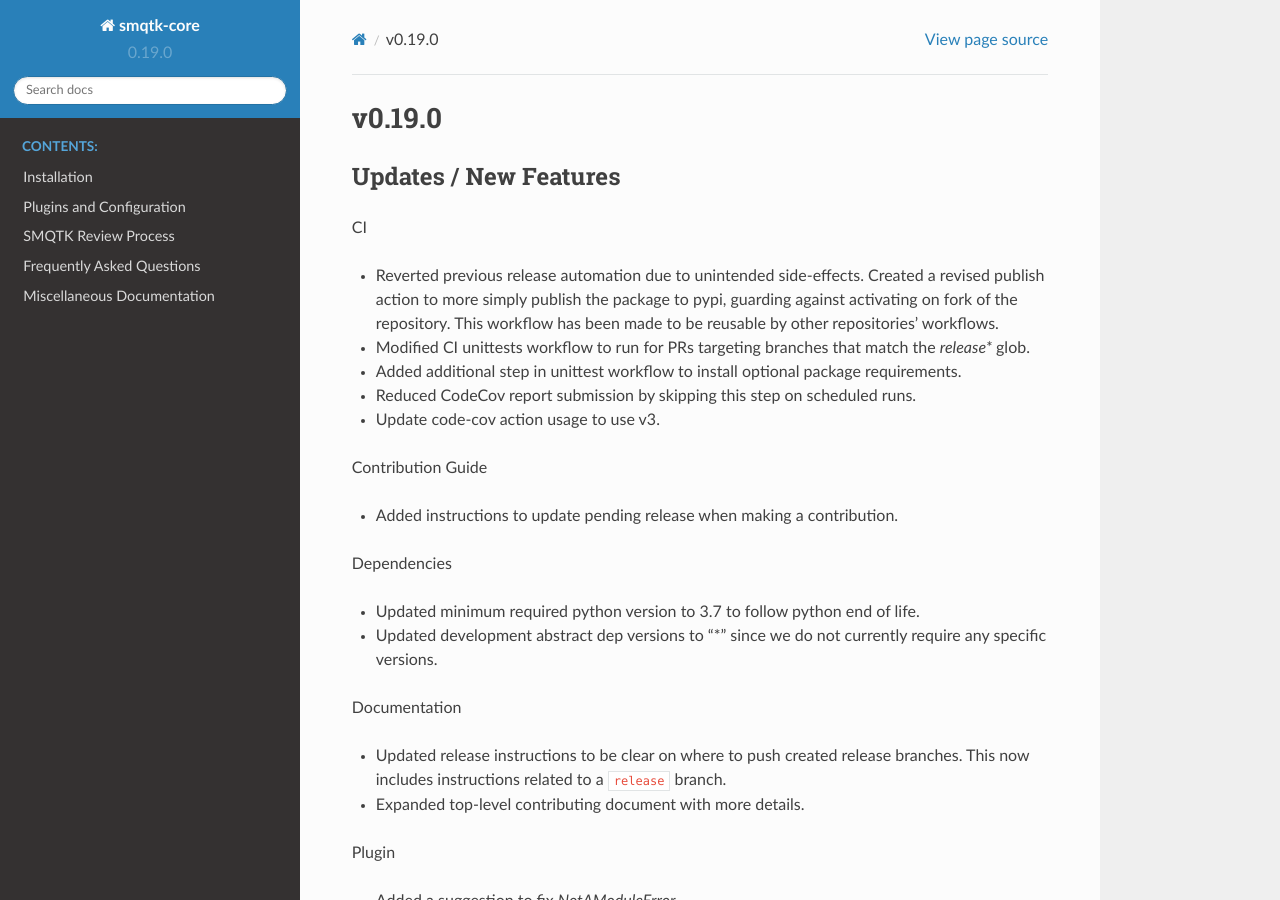
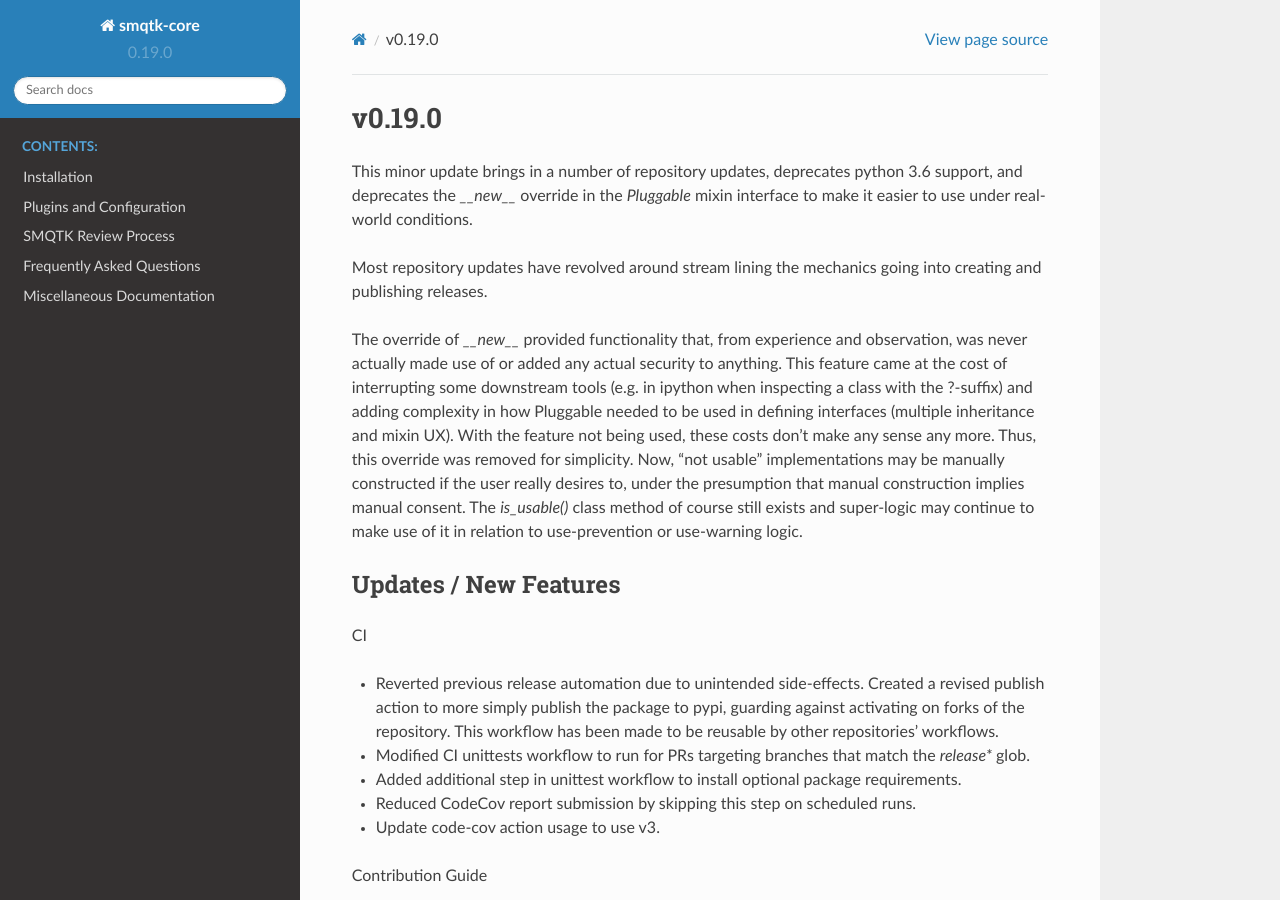
Before and after one commit to Kitware/SMQTK-Core, a Sphinx documentation site: the page built from docs/release_notes/v0.19.0.rst, in a window 1280 px wide and 900 px high. Built offline with Sphinx 7.4.7 and the Read the Docs theme 2.0.0, drawn with Linux system fonts in a browser that asks for light colours; pages that are not in the unit, such as notebooks, are missing from menus; the version number is read from the project's files by our own code.

Commit message:
Added release notes description

```diff
--- a/docs/release_notes/v0.19.0.rst
+++ b/docs/release_notes/v0.19.0.rst
@@ -1,5 +1,24 @@
 v0.19.0
 =======
+This minor update brings in a number of repository updates, deprecates python
+3.6 support, and deprecates the `__new__` override in the `Pluggable` mixin
+interface to make it easier to use under real-world conditions.
+
+Most repository updates have revolved around stream lining the mechanics going
+into creating and publishing releases.
+
+The override of `__new__` provided functionality that, from experience and
+observation, was never actually made use of or added any actual security to
+anything. This feature came at the cost of interrupting some downstream tools
+(e.g. in ipython when inspecting a class with the ?-suffix) and adding
+complexity in how Pluggable needed to be used in defining interfaces (multiple
+inheritance and mixin UX). With the feature not being used, these costs don't
+make any sense any more. Thus, this override was removed for simplicity. Now,
+"not usable" implementations may be manually constructed if the user really
+desires to, under the presumption that manual construction implies manual
+consent. The `is_usable()` class method of course still exists and super-logic
+may continue to make use of it in relation to use-prevention or use-warning
+logic.
 
 Updates / New Features
 ----------------------
@@ -8,7 +27,7 @@
 
 * Reverted previous release automation due to unintended side-effects.
   Created a revised publish action to more simply publish the package to pypi,
-  guarding against activating on fork of the repository.
+  guarding against activating on forks of the repository.
   This workflow has been made to be reusable by other repositories' workflows.
 
 * Modified CI unittests workflow to run for PRs targeting branches that match
```
